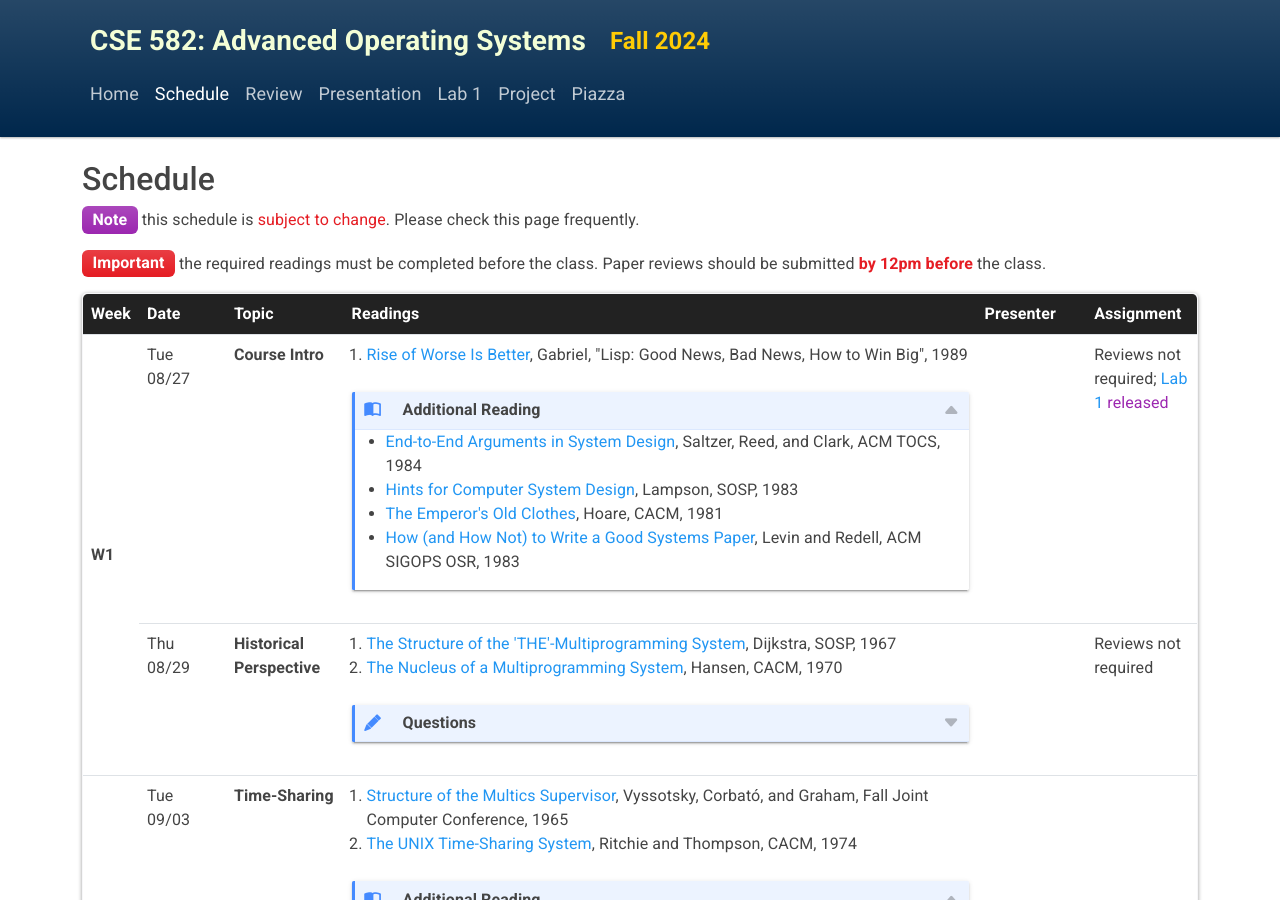
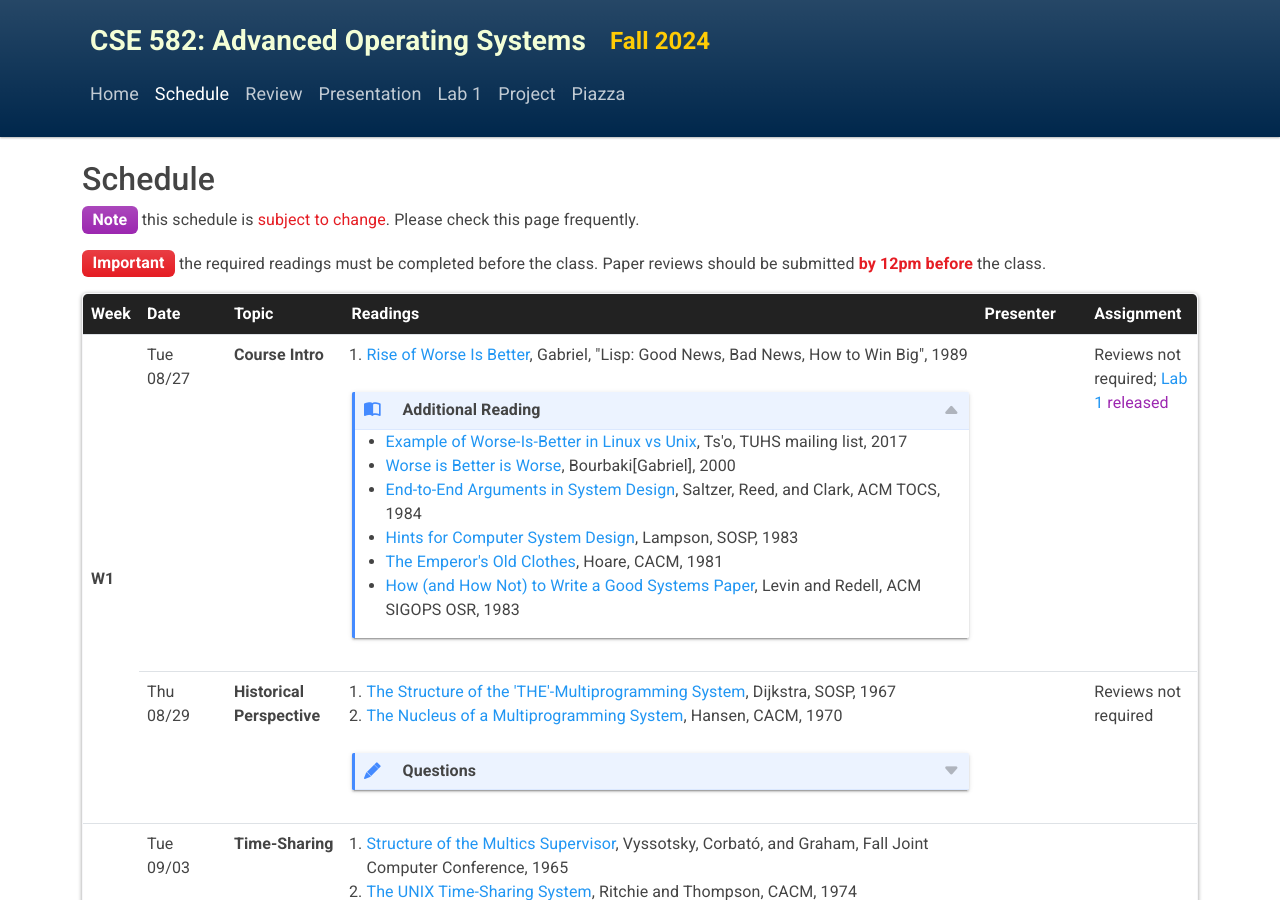
Before and after one commit to eecs582/eecs582.github.io, a Jekyll site: the page built from schedule.html, in a window 1280 px wide and 900 px high. Built offline with Jekyll 4.4.1, drawn with Linux system fonts in a browser that asks for light colours.

Commit message:
restore additional reading

```diff
--- a/schedule.html
+++ b/schedule.html
@@ -36,6 +36,8 @@ layout: schedule
         <details open class="details-reading">
           <summary>Additional Reading</summary>
           <ul>
+          <li><a href="https://www.tuhs.org/pipermail/tuhs/2017-May/011552.html">Example of Worse-Is-Better in Linux vs Unix</a>, Ts'o, TUHS mailing list, 2017</li>
+          <li><a href="https://dreamsongs.com/Files/worse-is-worse.pdf">Worse is Better is Worse</a>, Bourbaki[Gabriel], 2000</li>
           <li><a href="readings/end2end.pdf">End-to-End Arguments in System Design</a>, Saltzer, Reed, and Clark, ACM TOCS, 1984</li>
           <li><a href="readings/design-hints.pdf">Hints for Computer System Design</a>, Lampson, SOSP, 1983</li>
           <li><a href="readings/emperor.pdf">The Emperor's Old Clothes</a>, Hoare, CACM, 1981</li>
```
